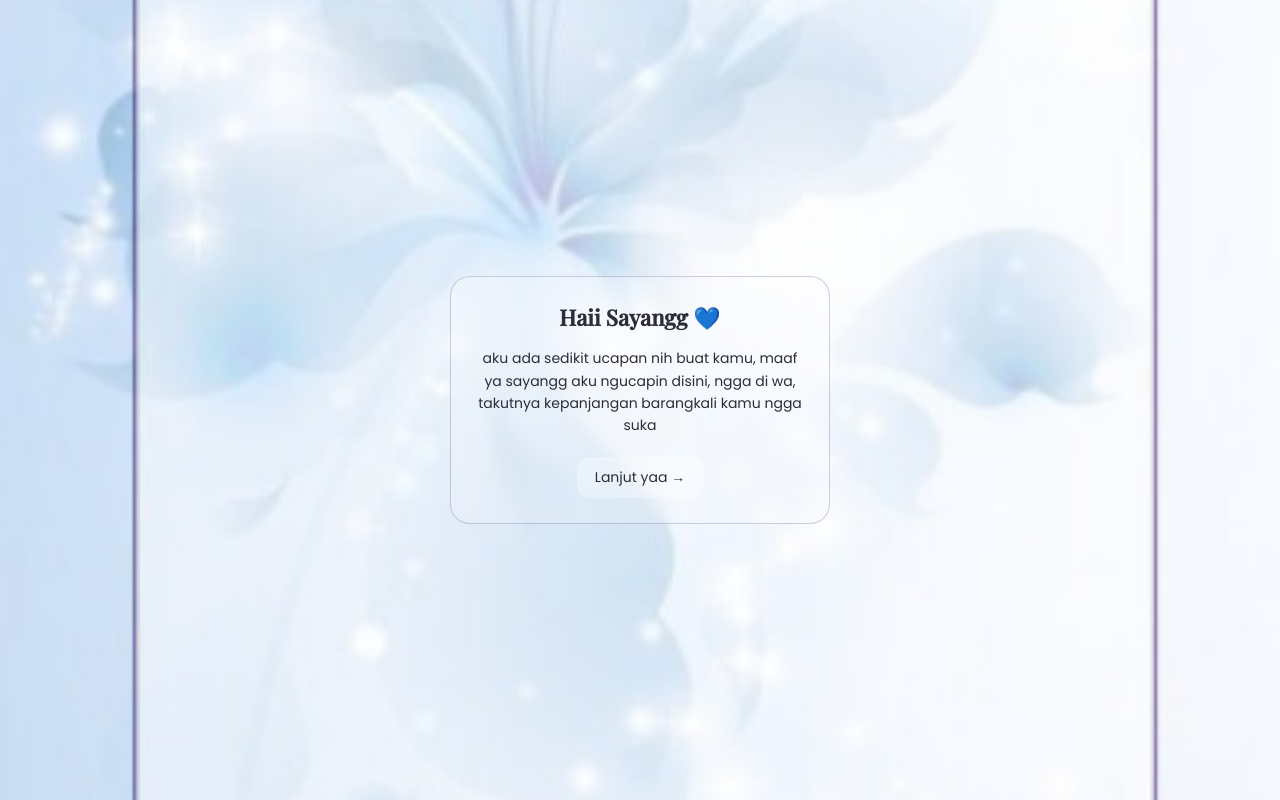
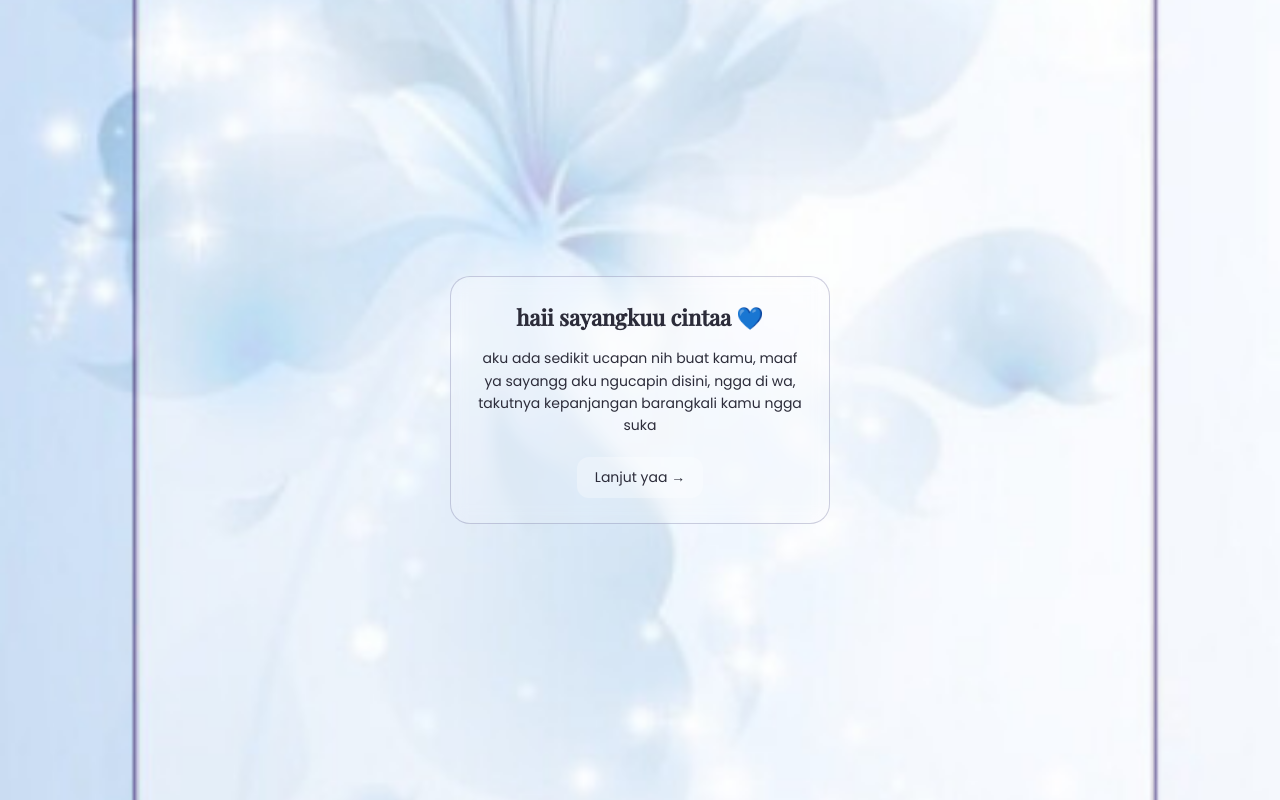
Before and after one commit to Falah21/idulfitri-card, a plain HTML site: page index.html in a window 1280 px wide. Drawn offline with nearby package versions, Linux system fonts and the light colour scheme.

Commit message:
Update index.html

```diff
--- a/index.html
+++ b/index.html
@@ -11,7 +11,7 @@
 
 <div class="container">
   <div class="card">
-    <h1>Haii Sayangg 💙</h1>
+    <h1>haii sayangkuu cintaa 💙</h1>
     <p>
       aku ada sedikit ucapan nih buat kamu, maaf ya sayangg aku ngucapin disini, ngga di wa, takutnya kepanjangan barangkali kamu ngga suka
     </p>
```
